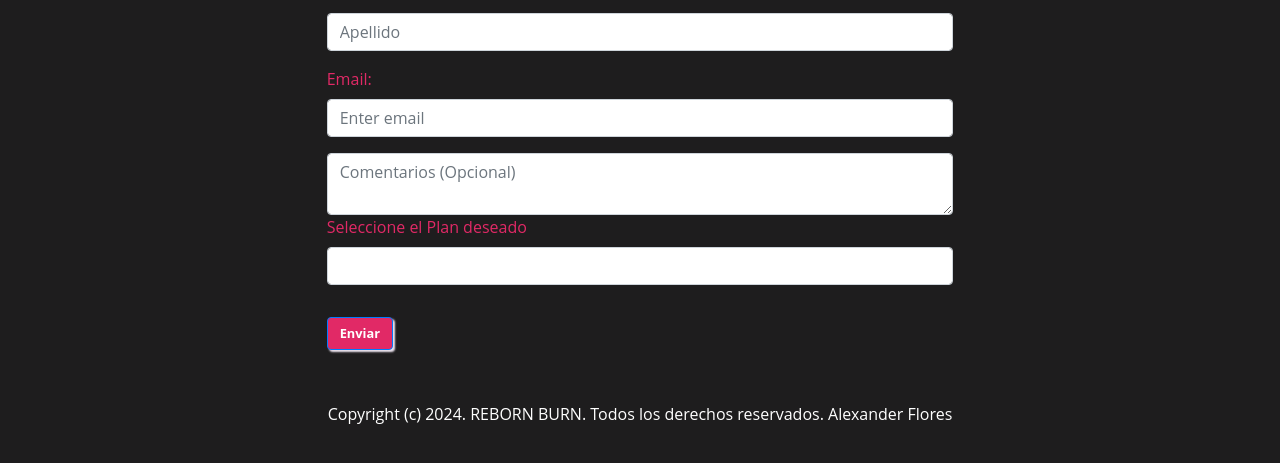
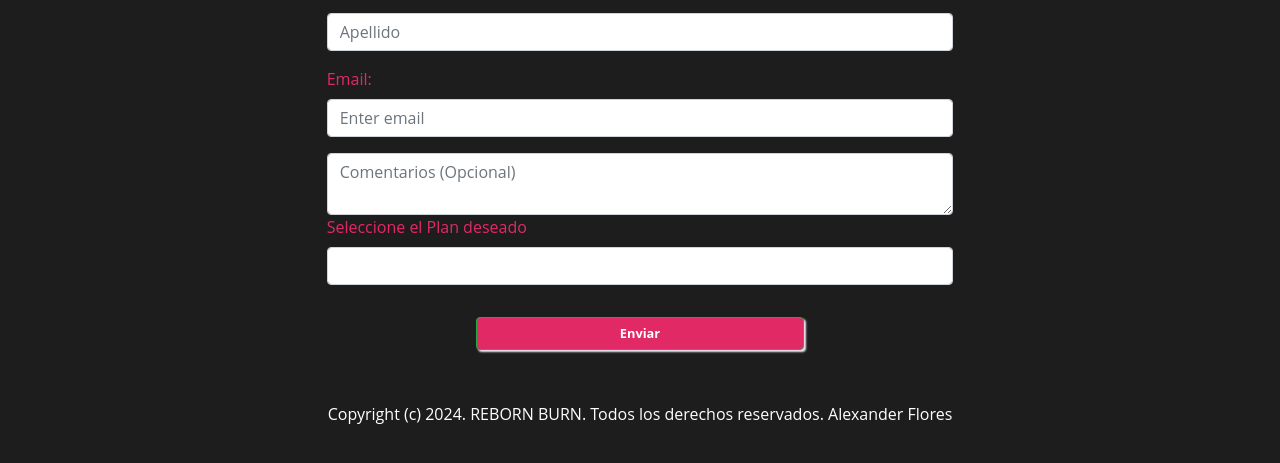
Before and after one commit to xanderflores/CilsaFullStack, a plain HTML site: page index.html in a window 1280 px wide. Shown: the part 185-648 px from the top of the page. Drawn offline with nearby package versions, Linux system fonts and the light colour scheme.

Commit message:
Modificaciones con bootstrap

```diff
--- a/index.css
+++ b/index.css
@@ -114,6 +114,7 @@ body{
 .container{
     width: 100%;
     display: grid;
+
     grid-template-columns: repeat(1, 1fr);
     gap:1rem;
     margin-left: 0;
--- a/index.html
+++ b/index.html
@@ -53,7 +53,9 @@
                     <option value="Plan Abono Empresarial">
                     <option value="Natación">
                 </datalist>
-                <button type="submit" class="btn btn-primary">Enviar</button>
+                <div class=" row justify-content-center">
+                    <button type="submit" class="btn btn-success w-50">Enviar</button>
+                </div>
             </form>
             <div id="success-message" class="alert alert-success" style="display: none;"></div>
         </div>
```
